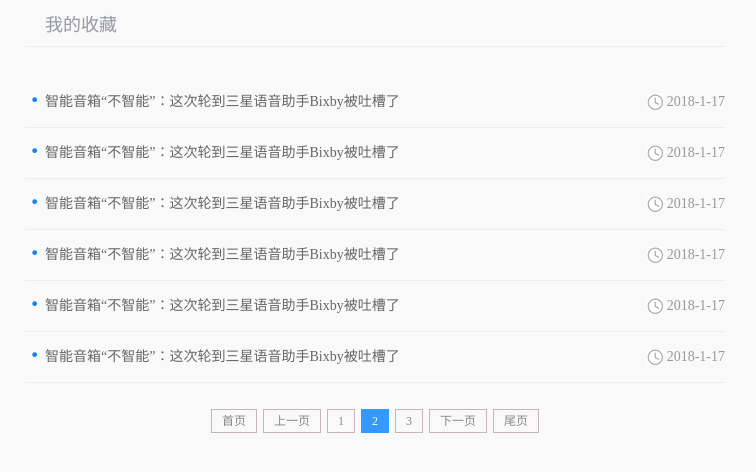
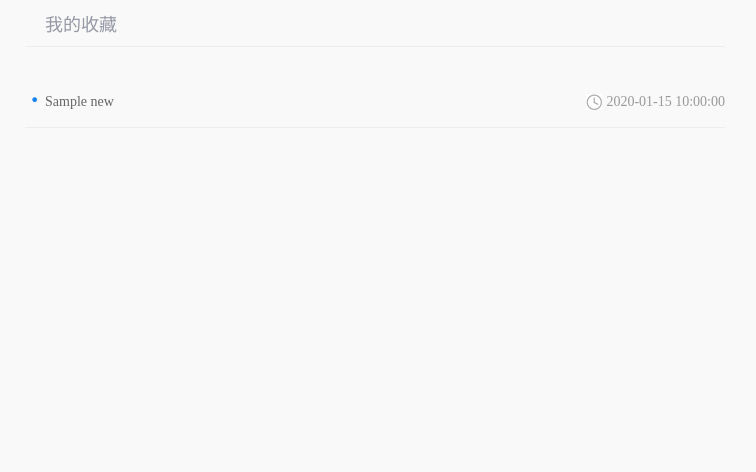
Before and after one commit to Mingzaizzw/xinjingzixun, a Flask app: page /user/user_collection.html in a window 1280 px wide. Shown: the top 472 px of the page, without its empty margins (265-1021 px from the left). Run offline with Flask 2, Linux system fonts and the light colour scheme; the visitor is signed in with stand-in values (Sample User, id 1); tables that the repository leaves empty hold one stand-in row (values such as "Sample post").

Commit message:
用户收藏的信息和分页展示

```diff
--- a/templates/user_collection.html
+++ b/templates/user_collection.html
@@ -13,12 +13,9 @@
     <div class="my_collect">
         <h3>我的收藏</h3>
         <ul class="article_list">
-            <li><a href="#">智能音箱“不智能”：这次轮到三星语音助手Bixby被吐槽了</a><span>2018-1-17</span></li>
-            <li><a href="#">智能音箱“不智能”：这次轮到三星语音助手Bixby被吐槽了</a><span>2018-1-17</span></li>
-            <li><a href="#">智能音箱“不智能”：这次轮到三星语音助手Bixby被吐槽了</a><span>2018-1-17</span></li>
-            <li><a href="#">智能音箱“不智能”：这次轮到三星语音助手Bixby被吐槽了</a><span>2018-1-17</span></li>
-            <li><a href="#">智能音箱“不智能”：这次轮到三星语音助手Bixby被吐槽了</a><span>2018-1-17</span></li>
-            <li><a href="#">智能音箱“不智能”：这次轮到三星语音助手Bixby被吐槽了</a><span>2018-1-17</span></li>
+            {% for news in paginate.items %}
+                <li><a href="#">{{ news.title }}</a><span>{{ news.create_time }}</span></li>
+            {% endfor %}
         </ul>
 
 
@@ -27,10 +24,10 @@
         <script>
             $(function() {
                 $("#pagination").pagination({
-                    currentPage: 2,
-                    totalPage: 3,
+                    currentPage: {{ paginate.page }},
+                    totalPage: {{ paginate.pages }},
                     callback: function(current) {
-                        alert('ok!');
+                        window.location.href="/user/user_collection.html?page="+current
                     }
                 });
             });
--- a/views/user.py
+++ b/views/user.py
@@ -237,4 +237,11 @@ def user_follow():
 
 @user_blu.route("/user/user_collection.html")
 def user_collection():
-    return render_template("user_collection.html")
+    # 获取页码
+    page = int(request.args.get("page", 1))
+    # 查询用户
+    user_id = session.get("user_id")
+    user = db.session.query(User).filter(User.id == user_id).first()
+    # 查询用户收藏的文章
+    paginate = user.collection_news.paginate(page, 1, False)
+    return render_template("user_collection.html", paginate=paginate)
```
Also changed, not shown: models/index.py (+12 -3 lines).
